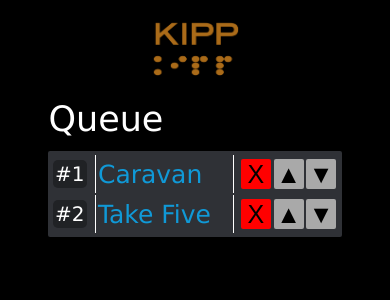
After one commit to andrewmhett/kipp-web-dashboard, a Flask app: template templates/dashboard_desktop.html in a window 390 px wide. The commit adds this page. Shown: the top 300 px of the page. Run offline with Flask 2, Linux system fonts and the light colour scheme; the template is opened without the code that fills it, so the values that code supplies are empty.

Commit message:
Separated mobile and desktop html pages

```diff
--- a/main.py
+++ b/main.py
@@ -28,10 +28,16 @@ def landing_page():
         pass
     return flask.render_template('loading_page.html')
 
-@app.route("/dashboard")
-def dashboard():
+@app.route("/dashboard_desktop")
+def dashboard_desktop():
     if flask.request.args["id_hash"] != "null":
-        return flask.render_template('dashboard.html')
+        return flask.render_template('dashboard_desktop.html')
+    return "No server hash specified",404
+
+@app.route("/dashboard_mobile")
+def dashboard_mobile():
+    if flask.request.args["id_hash"] != "null":
+        return flask.render_template('dashboard_mobile.html')
     return "No server hash specified",404
 
 @app.route("/heartbeat")
--- /dev/null
+++ b/templates/dashboard_desktop.html
@@ -0,0 +1,126 @@
+<!DOCTYPE html>
+<html lang='en'>
+
+<head>
+  <style>
+    .song_button{
+      border-radius:2px;
+      outline:none;
+      border:none;
+      height:30px;
+      width:30px;
+      font-size:25px;
+      padding:0px;
+      vertical-align:bottom;
+    }
+    table{
+      table-layout:fixed;
+      width:100%;
+    }
+    tr{
+      border-top:1px solid white;
+    }
+    table:first-child {
+      border: 0;
+    }
+    .song_link {
+      color: #1099d7;
+      background-color: transparent;
+      text-decoration: none;
+      font-family:Verdana;
+      font-weight:lighter;
+      margin-left:1%;
+      font-size:25px;
+    }
+    td {
+      border-bottom: 0px;
+      font-size:2.5vh;
+      height:3vh;
+      vertical-align:center;
+    }
+    span {
+      color: white;
+      font-family:Verdana;
+      font-weight:lighter;
+    }
+    .embed {
+      background-color: #2f3136;
+      border-radius: 2px;
+      padding:.2vh;
+    }
+    .dark_embed {
+      background-color: #202225;
+      padding: 2px;
+      border-radius: 5px;
+      font-size:20px;
+    }
+  </style>
+</head>
+
+<body bgcolor="000000#" style="overflow-y:hidden;height:">
+  <div style="text-align:center">
+    <img src="/static/KIPP_LOGO.png" alt="KIPP" width="80%"></img><br>
+    <div style="text-align:center;">
+      <table style="width:80%;text-align:left;display:inline-block;">
+        <tr>
+          <td>
+            <span style="font-size:35px;text-align:left;">Queue</span>
+          </td>
+        </tr>
+        <tr>
+          <td>
+            <table class=embed style="margin-top:1vh; text-align: center;box-sizing:border-box;width:100%;overflow:hidden;display:inline-block;">
+              <tr style="overflow:hidden">
+                <td style="width:2%">
+                  <span class=dark_embed style="margin-right:5px;">#1</span>
+                </td>
+                <td style="text-align:left;border-left:1px solid white;border-right:1px solid white;width:80%;">
+                  <a href="https://www.youtube.com/watch?v=TS-G4UQTfUo" class=song_link style="overflow:hidden;">Caravan</span>
+                </td>
+                <td style="text-align:center;min-width:100px;width:0%;">
+                  <table style="margin-left:1%;">
+                    <tr>
+                      <td>
+                        <button class=song_button style="background-color:red;min-">X</button>
+                      </td>
+                      <td>
+                        <button class=song_button style="background-color:DarkGray;">▲</button>
+                      </td>
+                      <td>
+                        <button class=song_button style="background-color:DarkGray;">▼</button>
+                      </td>
+                    </tr>
+                  </table>
+                </td>
+              </tr>
+                <td style="width:2%">
+                  <span class=dark_embed style="margin-right:5px;">#2</span>
+                </td>
+                <td style="text-align:left;border-left:1px solid white;border-right:1px solid white;width:80%;">
+                  <a href="https://www.youtube.com/watch?v=vmDDOFXSgAs" class=song_link style="overflow:hidden;">Take Five</span>
+                </td>
+                <td style="text-align:center;min-width:100px;width:0%;">
+                  <table style="margin-left:1%;">
+                    <tr>
+                      <td>
+                        <button class=song_button style="background-color:red;min-">X</button>
+                      </td>
+                      <td>
+                        <button class=song_button style="background-color:DarkGray;">▲</button>
+                      </td>
+                      <td>
+                        <button class=song_button style="background-color:DarkGray;">▼</button>
+                      </td>
+                    </tr>
+                  </table>
+                </td>
+              </tr>
+            </table>
+          </td>
+        </tr>
+      </table>
+    </div>
+  </div>
+</body>
+
+</html>
```
Also changed, not shown: templates/dashboard_mobile.html (renamed from templates/dashboard.html, +35 -14 lines), templates/loading_page.html (+10 -2 lines).
